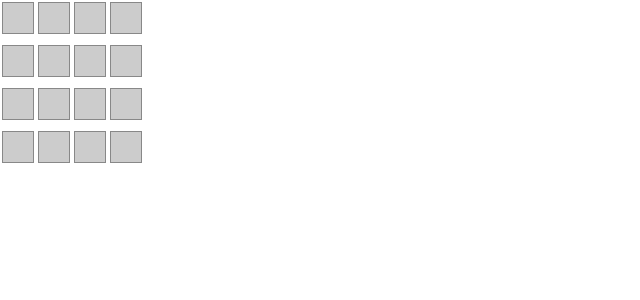
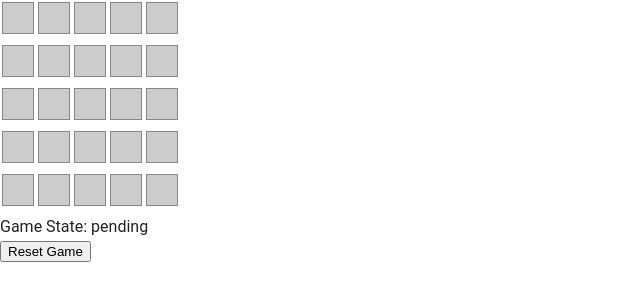
Before and after one commit to maxnormand97/portfolio-resume-2025, a React (Vite) app: page /bug-sweeper-poc in a window 1280 px wide. Shown: the top 300 px of the page, without its empty margins (0-640 px from the left). Built offline with nearby package versions, Linux system fonts and the light colour scheme.

Commit message:
moar ideas + take the bugsweeper further with proximity function

```diff
--- a/src/components/bug-sweeper/Tile.tsx
+++ b/src/components/bug-sweeper/Tile.tsx
@@ -1,10 +1,25 @@
 export interface TileProps {
   isBug: boolean;
   isActive: boolean;
-  onClick: () => void; // We will need to have a handler here that toggles if its a bug or not
+  nearbyBugs?: number; // 0-3
+  proximityRank?: 'green' | 'yellow' | 'red';
+  tileIndex?: number;
+  onClick: () => void;
 }
 
-export default function Tile({ isBug, isActive, onClick }: TileProps) {
+export default function Tile({ isBug, isActive, nearbyBugs, proximityRank, onClick }: TileProps) {
+  let background = '#ccc';
+  if (isActive) {
+    if (isBug) {
+      background = '#f44336'; // red for bug
+    } else {
+      if (proximityRank === 'green') background = '#a5d6a7';
+      else if (proximityRank === 'yellow') background = '#fff59d';
+      else if (proximityRank === 'red') background = '#ef9a9a';
+      else background = '#90caf9'; // fallback
+    }
+  }
+
   return (
     <div
       onClick={onClick}
@@ -13,11 +28,17 @@ export default function Tile({ isBug, isActive, onClick }: TileProps) {
         height: 32,
         border: '1px solid #888',
         display: 'inline-block',
-        background: isActive ? (isBug ? '#f44336' : '#90caf9') : '#ccc',
+        background,
         margin: 2,
         boxSizing: 'border-box',
         cursor: 'pointer',
+        textAlign: 'center',
+        lineHeight: '32px',
+        fontWeight: 'bold',
+        fontSize: 16,
       }}
-    />
+    >
+      {isActive && !isBug && nearbyBugs ? nearbyBugs : ''}
+    </div>
   );
 }
--- a/src/pages/BugSweeper.tsx
+++ b/src/pages/BugSweeper.tsx
@@ -5,6 +5,8 @@ import Tile from '../components/bug-sweeper/Tile'
   // This will be like a mini minesweeper game but for bugs. The user will see something like the old minesweeper windows
   // game from the 2000s. There will be a bunch of tiles (we can make it configurable later) and within each tile there
   // may or may not be a bug. Use the rules from the classic minesweeper game for this.
+
+  // https://minesweeper.online/game/5311546343
 
   // Rules are as follows (according to AI)
 
@@ -23,15 +25,61 @@ import Tile from '../components/bug-sweeper/Tile'
   // 2. It makes sense for the tile to contain a state, if its a bug or not, if it has been clicked or not (active - inactive) we
   // should add this as props to the Tile. We could also have a tile interface as well
 
+  // 3. If any bug is hit all of the tiles states should be set to is active and the game should be over set to loose. We will need
+  // to handle a state for the game as well, pending, in progress, win or loose, based on this state we can do different things
+  // later
+
+  // 4. we when a non bug tile is clicked we need to know if there might be a bug nearby
+  // we need a new attribute for the tile interface that has number of possible bugs nearby the limit can be set to 3
+  // or rank in colors instead of 1,2,3 based on the approximation of bugs near the tile.
+
 interface BoardTile {
   isBug: boolean;
   isActive: boolean;
+  nearbyBugs?: number; // 0-3
+  proximityRank?: 'green' | 'yellow' | 'red';
+  tileIndex?: number;
+}
+
+type GameState = 'pending' | 'inProgress' | 'win' | 'lose';
+
+function countNearbyBugs(board: BoardTile[][], row: number, col: number): number {
+  // We need this to get reference to the surrounding boardTiles
+  const directions = [
+    [-1, -1], [-1, 0], [-1, 1],
+    [0, -1],           [0, 1],
+    [1, -1],  [1, 0],  [1, 1],
+  ];
+  let count = 0;
+  for (const [dr, dc] of directions) {
+    const r = row + dr;
+    const c = col + dc;
+    if (
+      r >= 0 && r < board.length &&
+      c >= 0 && c < board[0].length &&
+      board[r][c].isBug
+    ) {
+      count++;
+    }
+  }
+  return Math.min(count, 3); // Limit to 3
+}
+
+function getProximityRank(nearbyBugs: number): 'green' | 'yellow' | 'red' {
+  if (nearbyBugs === 1) return 'green';
+  if (nearbyBugs === 2) return 'yellow';
+  if (nearbyBugs >= 3) return 'red';
+  return 'green';
 }
 
 function createBoard(rows: number, cols: number, bugCount: number): BoardTile[][] {
-  // Create empty board that takes an array of board tiles set everything to default value
+  let tileIndex = 0;
   const board: BoardTile[][] = Array.from({ length: rows }, () =>
-    Array.from({ length: cols }, () => ({ isBug: false, isActive: false }))
+    Array.from({ length: cols }, () => ({
+      isBug: false,
+      isActive: false,
+      tileIndex: tileIndex++,
+    }))
   );
 
   // Randomly place bugs
@@ -44,18 +92,45 @@ function createBoard(rows: number, cols: number, bugCount: number): BoardTile[][
       placed++;
     }
   }
+
+  // Assign bug proximity
+  for (let r = 0; r < rows; r++) {
+    for (let c = 0; c < cols; c++) {
+      const nearbyBugs = countNearbyBugs(board, r, c);
+      board[r][c].nearbyBugs = nearbyBugs;
+      board[r][c].proximityRank = getProximityRank(nearbyBugs);
+    }
+  }
+
   return board;
 }
 
 export default function BugSweeper() {
   // TODO: we can configure this later so the user can set it
-  const rows = 4;
-  const cols = 4;
+  const rows = 5;
+  const cols = 5;
+  // TODO: on the bug count we can set it to different values the higher it is the more difficult the game
   const bugCount = 5;
 
   const [board, setBoard] = useState(() => createBoard(rows, cols, bugCount));
+  const [gameState, setGameState] = useState<GameState>('pending');
+
 
   function handleTileClick(row: number, col: number) {
+    if (gameState === 'lose' || gameState === 'win') return;
+
+    if (gameState === 'pending') setGameState('inProgress');
+
+    const tile = board[row][col];
+    if (tile.isBug) {
+      // Reveal all tiles and set game to lose
+      setBoard(prev =>
+        prev.map(rowArr =>
+          rowArr.map(tile => ({ ...tile, isActive: true }))
+        )
+      );
+      setGameState('lose');
+    } else {
       setBoard(prev =>
         prev.map((rowArr, r) =>
           rowArr.map((tile, c) =>
@@ -63,6 +138,8 @@ export default function BugSweeper() {
           )
         )
       );
+      // Win check can be added later
+    }
   }
 
   // Create the game with tiles and tile props already set
@@ -76,6 +153,9 @@ export default function BugSweeper() {
             key={`${r}-${c}`}
             isBug={tile.isBug}
             isActive={tile.isActive}
+            nearbyBugs={tile.nearbyBugs}
+            proximityRank={tile.proximityRank}
+            tileIndex={tile.tileIndex}
             onClick={() => handleTileClick(r, c)}
           />
         );
@@ -84,9 +164,18 @@ export default function BugSweeper() {
     return tiles;
   }
 
+  function resetGame() {
+    setBoard(createBoard(rows, cols, bugCount));
+    setGameState('pending');
+  }
+
   return (
     <div style={{ width: cols * 36 }}>
       {generateTiles(board)}
+      <div>
+        Game State: {gameState}
+      </div>
+      <button onClick={resetGame}>Reset Game</button>
     </div>
   );
 };
```
Also changed, not shown: src/pages/About.tsx (+10 -0 lines). Lines whose indentation alone changed are shown as unchanged.
